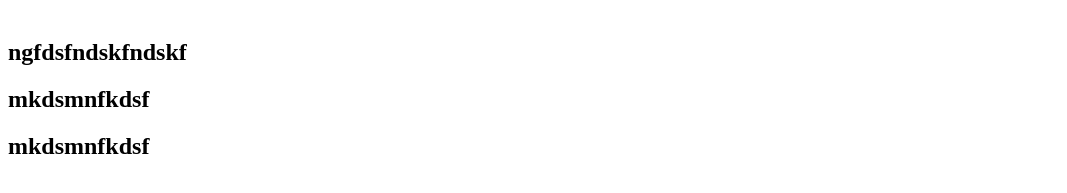
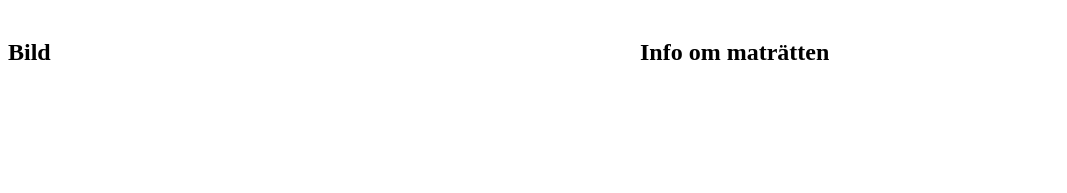
Before and after one commit to TE23D-Svedin-Anton/Projekt, a plain HTML site: page index.html in a window 1280 px wide. Shown: the part 121-314 px from the top of the page, without its empty margins (0-1067 px from the left). Drawn offline with Linux system fonts and the light colour scheme.

Commit message:
Precis börjat med hemsidan och lagt till rubrik och börjat med grid template

```diff
--- a/index.html
+++ b/index.html
@@ -14,21 +14,19 @@
 
     </header>
 
-    <article class="Struktur">
+    <main class="Struktur">
 
-        <div>
-            <h2>ngfdsfndskfndskf</h2>
-        </div>
+        <article>
+            <h2>Bild</h2>
+        </article>
 
-        <div>
-            <h2>mkdsmnfkdsf</h2>
-        </div>
+        <article>
+            <div>
+                <h2>Info om maträtten</h2>
+            </div>
+        </article>
 
-        <div>
-            <h2>mkdsmnfkdsf</h2>
-        </div>
-
-    </article>
+    </main>
 
 </body>
 </html>
--- a/style.css
+++ b/style.css
@@ -15,11 +15,10 @@ padding-bottom: 3vh;
 
 }
 
-.struktur
+.Struktur
 {
     display: grid;
-    grid-template-columns: 3fr 1fr;
-    grid-template-rows: 3fr 1fr;
+    grid-template-columns: 1fr 1fr;
 }
 
 .Behållare
```
